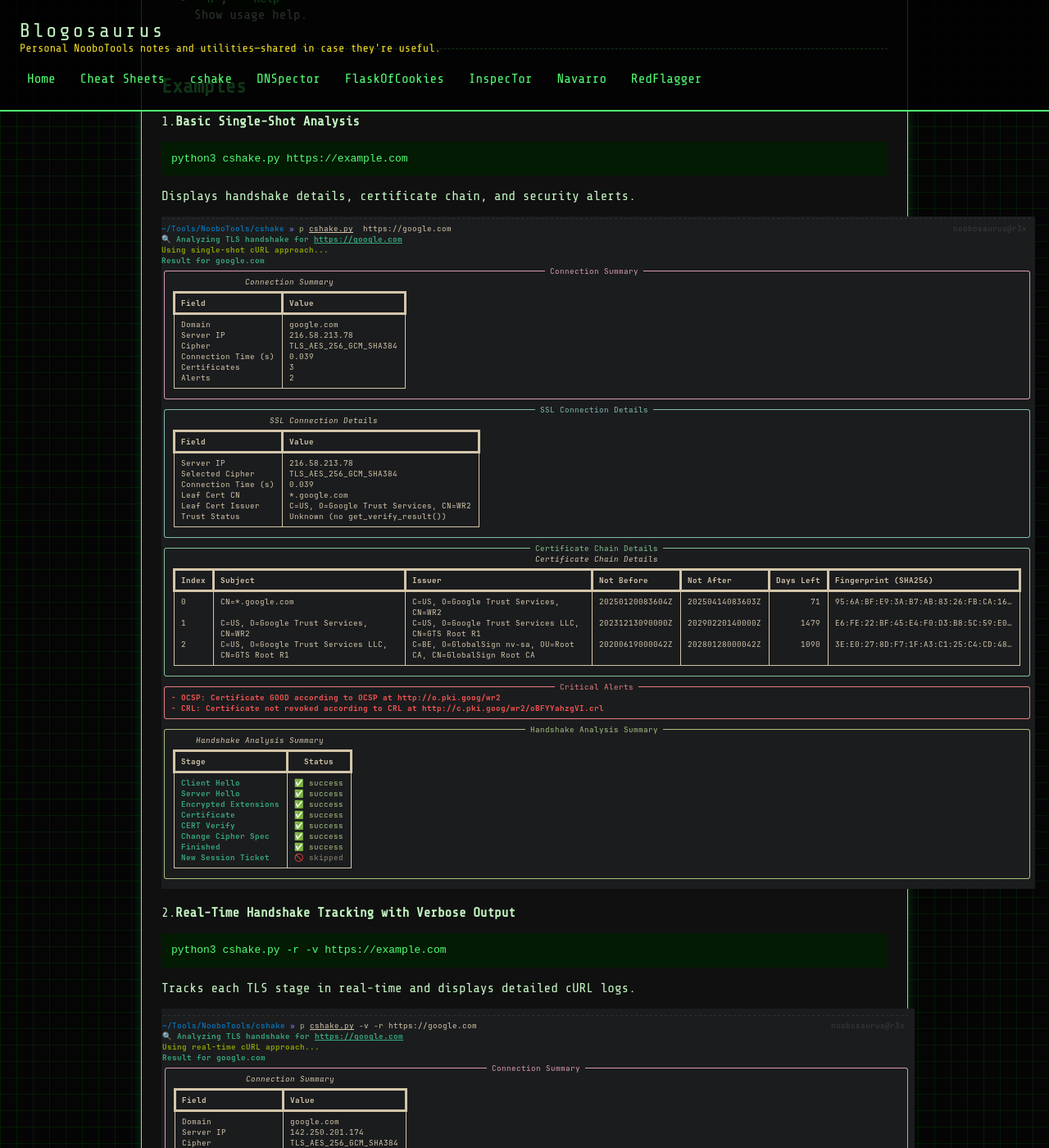
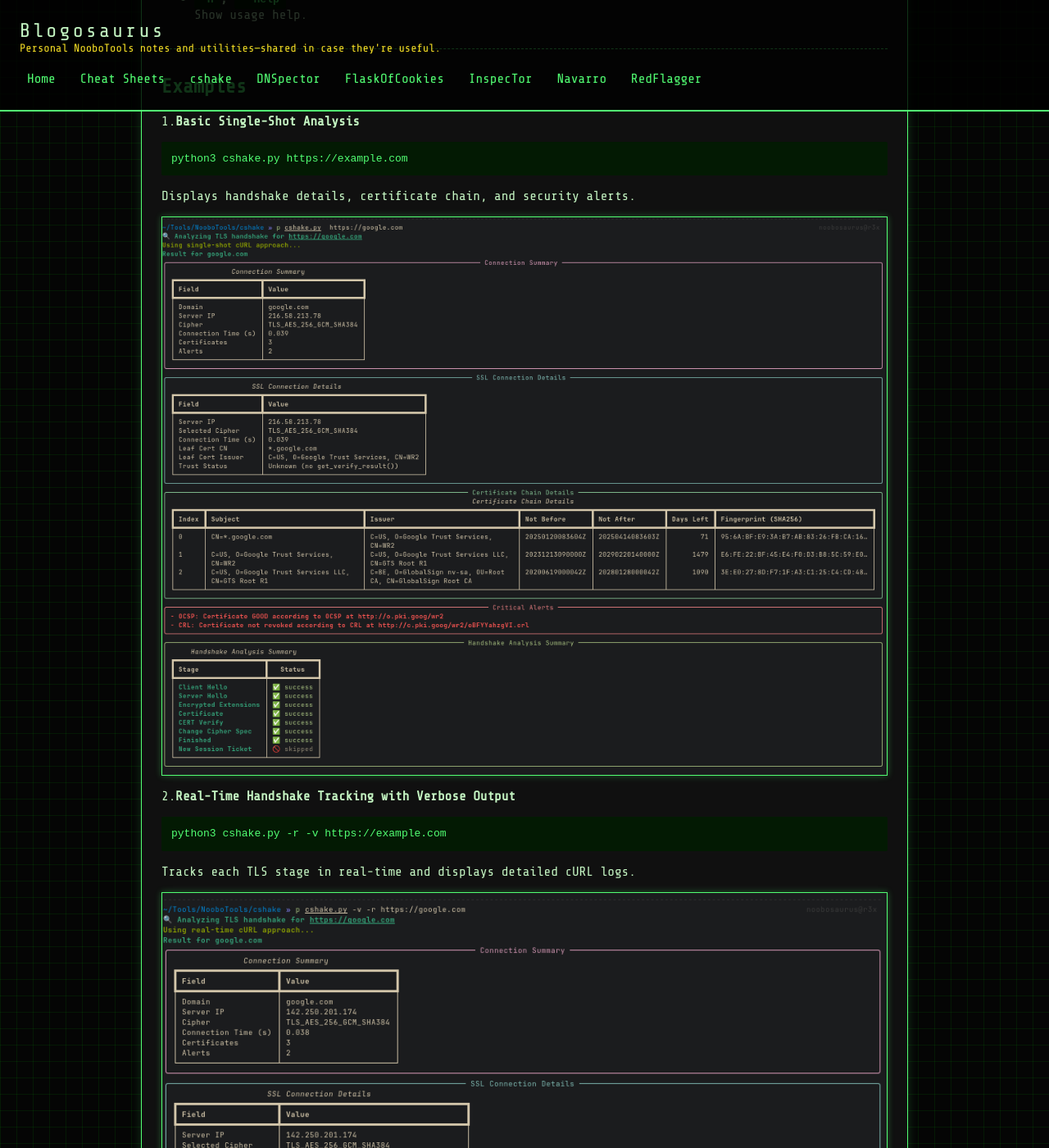
Before and after one commit to NoobosaurusBlog/Nooblogaurus, a Jekyll site: the page built from _tools/cshake.md, in a window 1280 px wide and 1400 px high, scrolled down 3926 px. Shown: the whole window at 82% size. Built offline with Jekyll 4.4.1, drawn with Linux system fonts in a browser that asks for light colours.

Commit message:
Constrain images to prevent layout glitches

```diff
--- a/assets/css/main.css
+++ b/assets/css/main.css
@@ -178,3 +178,16 @@ a.button:hover {
   background: var(--accent);
   color: #000;
 }
+img {
+  max-width: 100%;
+  height: auto;
+  display: block;
+  margin: 1rem auto;
+}
+
+.panel img {
+  max-width: 100%;
+  height: auto;
+  border: 1px solid var(--accent);
+  box-shadow: 0 0 8px rgba(82, 255, 115, 0.3);
+}
```
